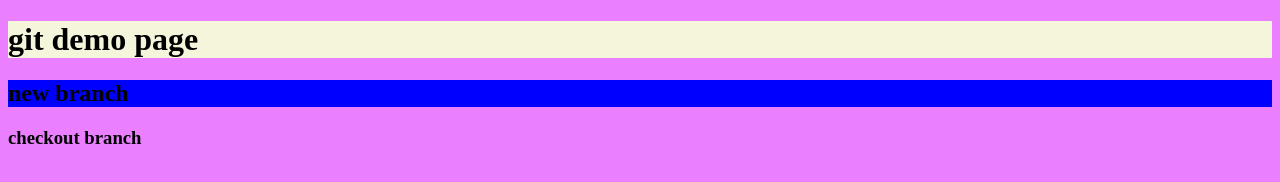
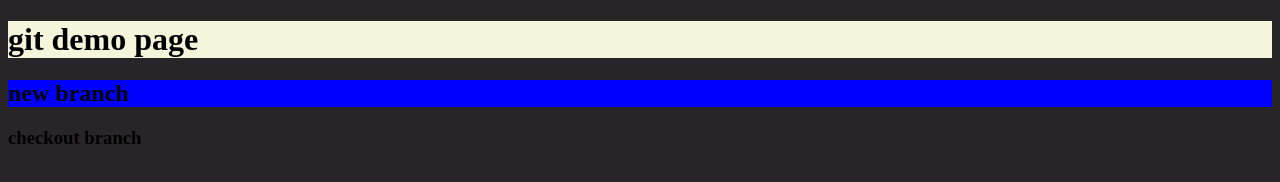
Before and after one commit to abhisheksingh9724/firstREpo, a plain HTML site: page index.html in a window 1280 px wide. Drawn offline with Linux system fonts and the light colour scheme.

Commit message:
commit second

```diff
--- a/style.css
+++ b/style.css
@@ -1,5 +1,6 @@
 body {
-  background-color: rgb(234, 127, 255);
+  background-color: rgb(39, 37, 39);
+  /* second changed rgb(39, 37, 39) */
 }
 
 h1 {
```
